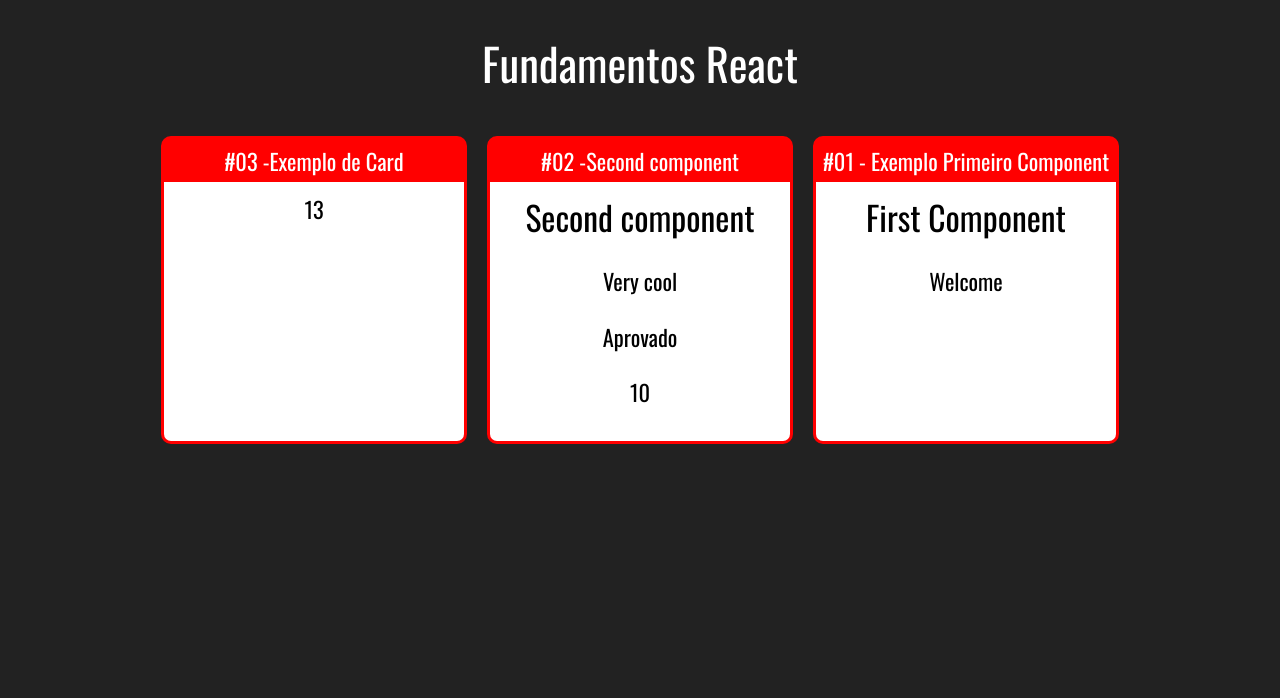
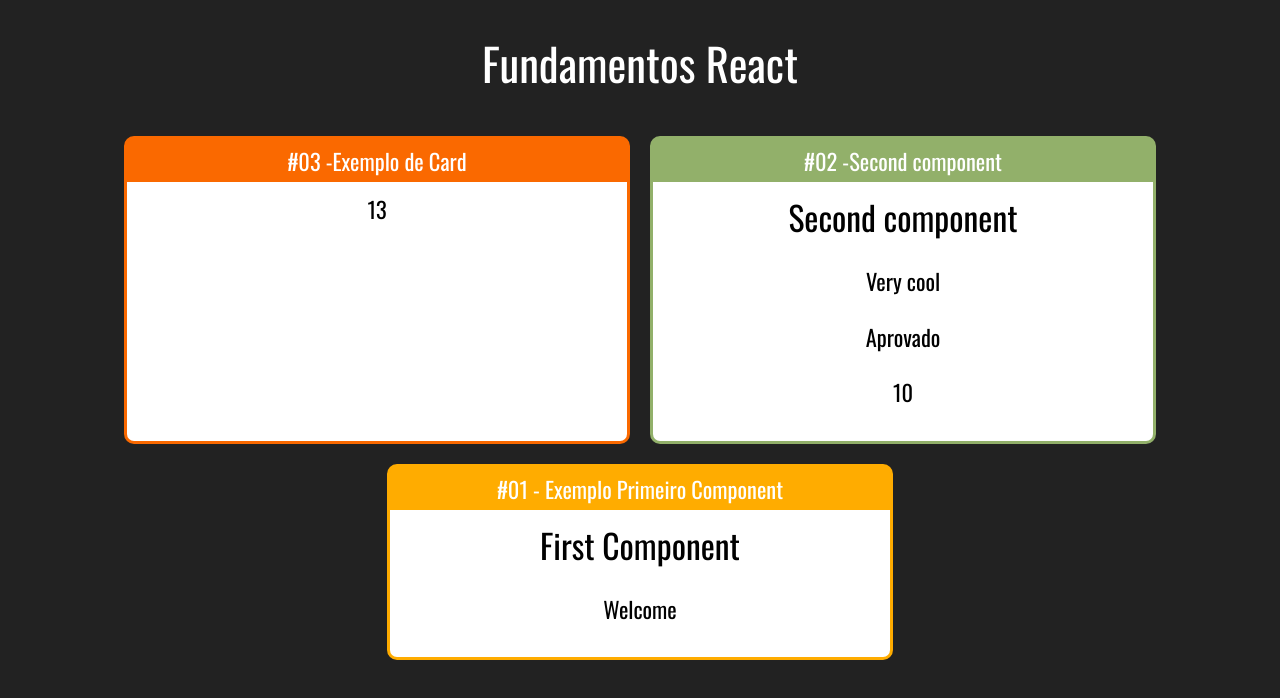
Before and after one commit to simonelopess/FundamentosReactUdemy, a React (Create React App) app: page / in a window 1280 px wide. Shown: the top 698 px of the page. Built offline with nearby package versions, Linux system fonts and the light colour scheme.

Commit message:
Using props to style a component

```diff
--- a/src/App.js
+++ b/src/App.js
@@ -8,17 +8,17 @@ const App = () => {
     <div className="App">
       <h1>Fundamentos React</h1>
       <div className="Cards">
-        <Card titulo="#03 -Exemplo de Card">
-          <RandomComponent max={60} min={1} title="Números Aleatórios" />
+        <Card titulo="#03 -Exemplo de Card" color="#FA6900">
+          <RandomComponent max={60} min={1} title="Números Aleatórios"/>
         </Card>
-        <Card titulo="#02 -Second component">
+        <Card titulo="#02 -Second component" color="#92B06A">
           <WithParams
             title="Second component"
             subtitle="Very cool"
             grade={9.3}
           />
         </Card>
-        <Card titulo="#01 - Exemplo Primeiro Component">
+        <Card titulo="#01 - Exemplo Primeiro Component" color="#FFAC00">
           <First />
         </Card>
       </div>
--- a/src/components/layout/Card.css
+++ b/src/components/layout/Card.css
@@ -1,13 +1,13 @@
 
 .Card {
-  background-color: red;
-  border: 3px solid red;
+  border: 3px solid;
   border-radius: 10px;
   overflow: hidden;
   margin: 10px;
   display: flex;
   flex-direction: column;
-  min-width: 300px;
+  min-width: 500px;
+  max-width: 500px;
 }
 
 .Card .Title{
--- a/src/components/layout/Card.js
+++ b/src/components/layout/Card.js
@@ -2,8 +2,14 @@ import React from 'react';
 import './Card.css';
 
 export default props => {
+
+  const cardStyle = {
+    backgroundColor: props.color || '#F00',
+    borderColor: props.color || '#F00',
+  }
+
   return (
-    <div className="Card">
+    <div className="Card" style={cardStyle}>
       <div className="Title">{props.titulo}</div>
       <div className="Content">{props.children}</div>
     </div>
```
Also changed, not shown: 1 other file (tests, documents, lock files or other folders).
